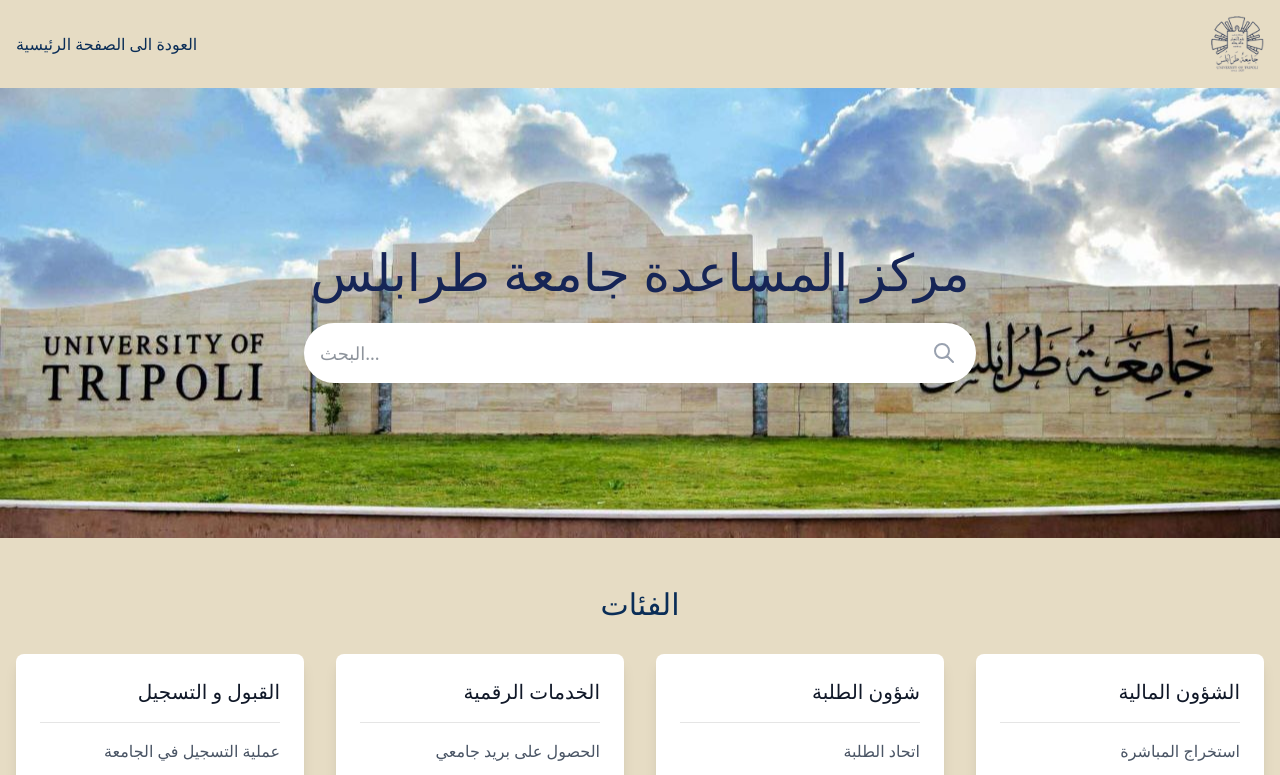
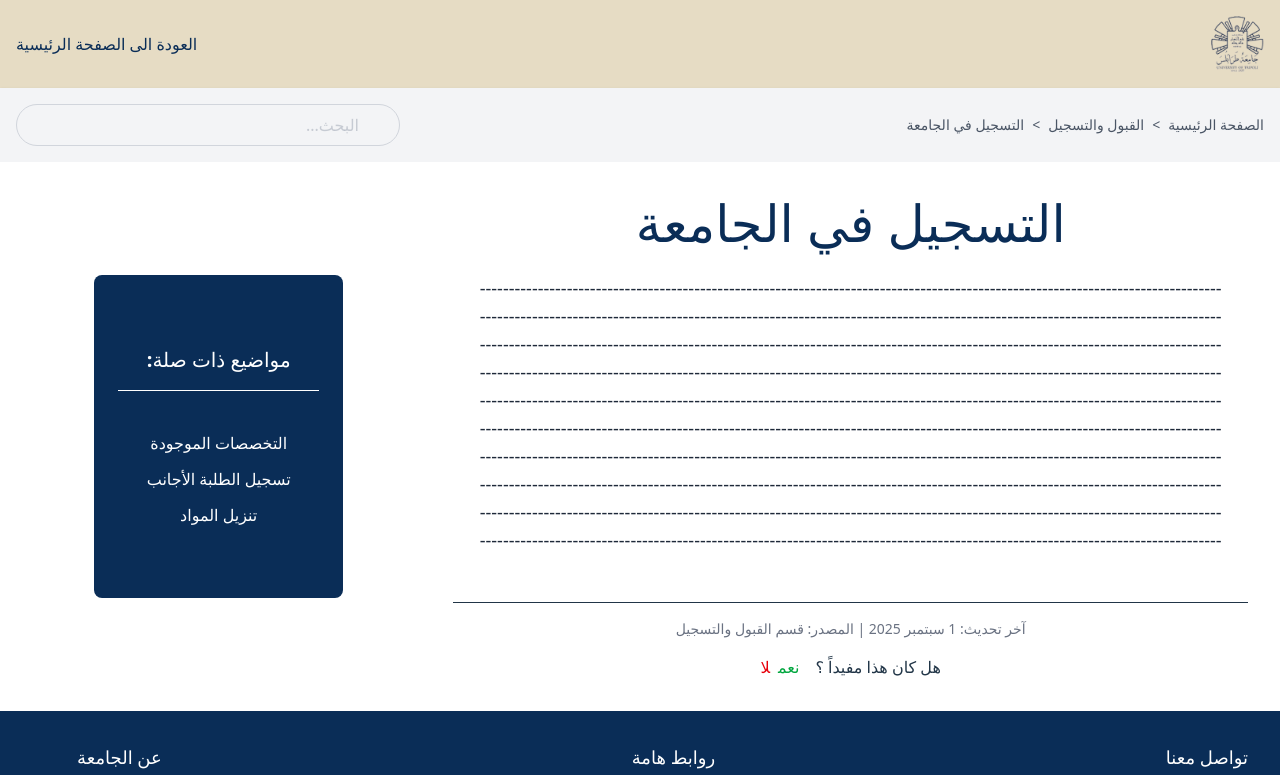
Before and after one commit to najmdeen7/university-KnowledgeBase-frontend, a React (Vite) app: page / in a window 1280 px wide. Shown: the top 775 px of the page. Built offline with nearby package versions, Linux system fonts and the light colour scheme.

Commit message:
feat: Build homepage layout with Hero and Categories sections

```diff
--- a/src/App.jsx
+++ b/src/App.jsx
@@ -3,12 +3,21 @@
 import Footer from "./Combonents/footer";
 import Header from "./Combonents/Header";
 import CategoriesSection from "./Combonents/CategoriesSection";
+import SubHeader from "./Combonents/SubHeader";
+import ArticlePage from "./pages/ArticlePage";
+const page = 0;
 function App() {
-  return (
-    <div className=" w-screen ">
+  return page === 1 ? (
+    <div className=" w-screen">
       <Header></Header>
       <Hero></Hero>
       <CategoriesSection></CategoriesSection>
+      <Footer></Footer>
+    </div>
+  ) : (
+    <div className=" w-screen">
+      <Header></Header>
+      <ArticlePage></ArticlePage>
       <Footer></Footer>
     </div>
   );
--- /dev/null
+++ b/src/Combonents/SubHeader.jsx
@@ -0,0 +1,32 @@
+export default function SubHeader({ breadcrumbs = [] }) {
+  return (
+    <div style={{ backgroundColor: "#F3F4F6" }} className="py-4 px-4 shadow-sm">
+      <div className="container mx-auto flex justify-between items-center">
+        <div className="text-sm text-gray-600 flex items-center">
+          {breadcrumbs.map((crumb, index) => (
+            <div key={index} className="flex items-center">
+              <a href={crumb.href} className="hover:underline">
+                {crumb.title}
+              </a>
+              {index < breadcrumbs.length - 1 && (
+                <span className="mx-2">&gt;</span>
+              )}
+            </div>
+          ))}
+        </div>
+        <div className="w-full max-w-sm">
+          <div className="relative">
+            <input
+              type="search"
+              placeholder="البحث..."
+              className=" text-gray-400 w-full p-2 pr-10 rounded-full border border-gray-300 focus:outline-none focus:ring-2 focus:ring-blue-300"
+            />
+            <div className="absolute right-3 top-1/2 -translate-y-1/2">
+              <svg className="h-5 w-5 text-gray-600 "></svg>
+            </div>
+          </div>
+        </div>
+      </div>
+    </div>
+  );
+}
--- /dev/null
+++ b/src/pages/ArticlePage.jsx
@@ -0,0 +1,82 @@
+import SubHeader from "../Combonents/SubHeader";
+const sampleArticle = {
+  title: "التسجيل في الجامعة",
+  category: "القبول والتسجيل",
+  content:
+    "-------------------------------------------------------------------------------------------------------------------------------- \n -------------------------------------------------------------------------------------------------------------------------------- \n --------------------------------------------------------------------------------------------------------------------------------\n -------------------------------------------------------------------------------------------------------------------------------- \n -------------------------------------------------------------------------------------------------------------------------------- \n -------------------------------------------------------------------------------------------------------------------------------- \n -------------------------------------------------------------------------------------------------------------------------------- \n -------------------------------------------------------------------------------------------------------------------------------- \n -------------------------------------------------------------------------------------------------------------------------------- \n -------------------------------------------------------------------------------------------------------------------------------- \n",
+
+  metadata: "آخر تحديث: 1 سبتمبر 2025 | المصدر: قسم القبول والتسجيل",
+};
+export default function ArticlePage() {
+  const breadcrumbs = [
+    { title: "الصفحة الرئيسية", href: "#" },
+    { title: sampleArticle.category, href: "#" },
+    { title: sampleArticle.title, href: "#" },
+  ];
+
+  return (
+    <div className="font-tajawal " dir="rtl">
+      <SubHeader breadcrumbs={breadcrumbs} />
+
+      <main
+        style={{ backgroundColor: "#FFFFFF" }}
+        className="container mx-auto p-8 grid lg:grid-cols-3 gap-12"
+      >
+        <article className="lg:col-span-2">
+          <h1
+            className="text-4xl font-extrabold mb-6"
+            style={{ color: "#0A2D57" }}
+          >
+            {sampleArticle.title}
+          </h1>
+
+          <div className="text-lg text-gray-800 space-y-4 whitespace-pre-line">
+            {sampleArticle.content}
+          </div>
+
+          <div className="mt-12 pt-4 border-t">
+            <p className="text-sm text-gray-500">{sampleArticle.metadata}</p>
+            <div className="mt-4">
+              <span className="ml-4">هل كان هذا مفيداً ؟</span>
+              <a href="#" className="text-green-600 font-bold hover:underline">
+                نعم
+              </a>
+              <a
+                href="#"
+                className="text-red-600 font-bold hover:underline mr-2"
+              >
+                لا
+              </a>
+            </div>
+          </div>
+        </article>
+        <aside className="lg:col-span-1 h-full flex items-center justify-center gap-2.5">
+          <div
+            style={{ backgroundColor: "#0A2D57" }}
+            className=" flex p-6 rounded-lg text-white h-2/3 w-2/3 flex-col items-center justify-center"
+          >
+            <h3 className="font-bold text-xl mb-4">مواضيع ذات صلة:</h3>
+            <hr className=" text-white w-full p-5"></hr>
+            <ul className="space-y-3">
+              <li>
+                <a href="#" className="hover:underline">
+                  التخصصات الموجودة
+                </a>
+              </li>
+              <li>
+                <a href="#" className="hover:underline">
+                  تسجيل الطلبة الأجانب
+                </a>
+              </li>
+              <li>
+                <a href="#" className="hover:underline">
+                  تنزيل المواد
+                </a>
+              </li>
+            </ul>
+          </div>
+        </aside>
+      </main>
+    </div>
+  );
+}
```
